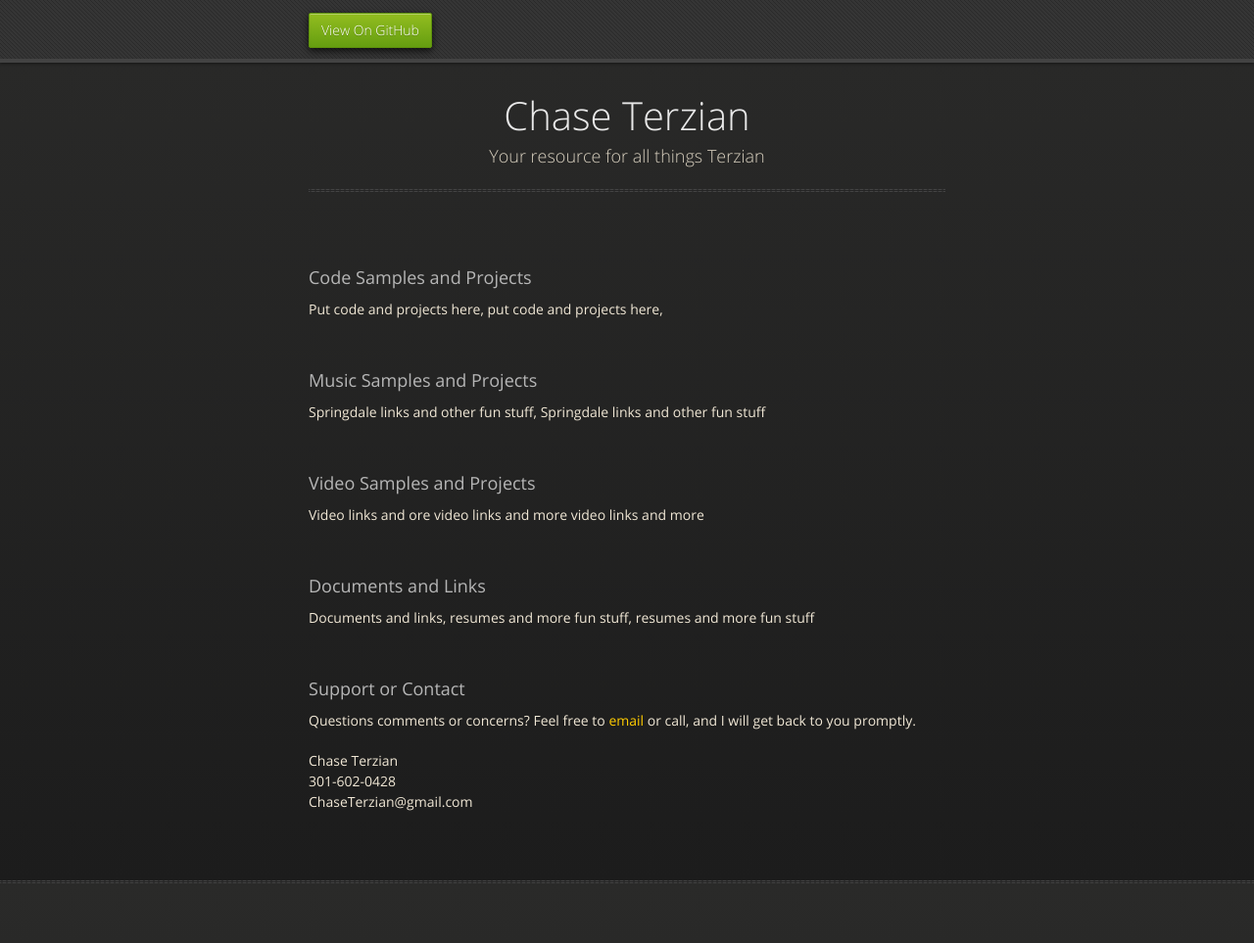
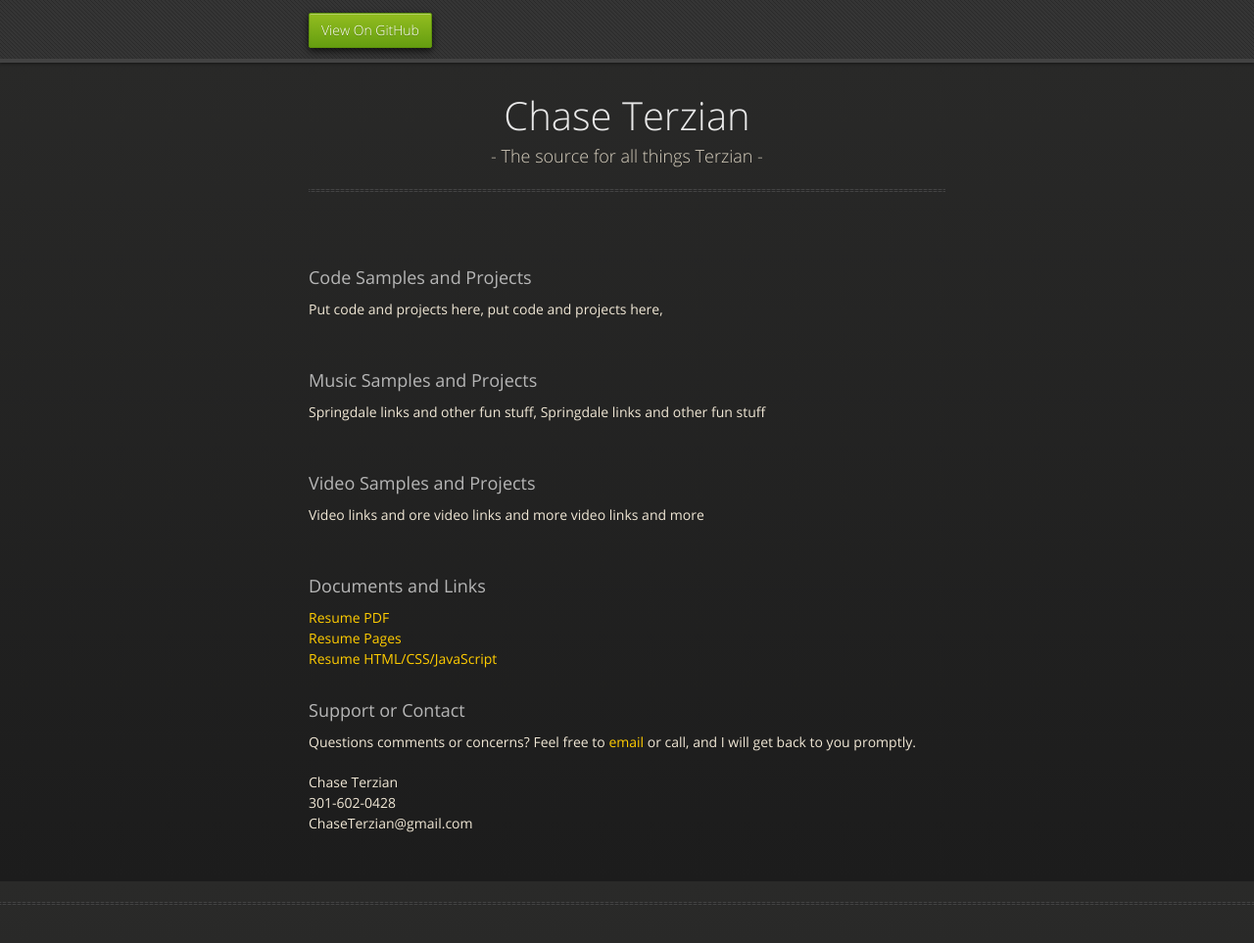
Before and after one commit to chaseterzian/chaseterzian.github.io, a Jekyll site: the page index.html, which Jekyll copies as it is, in a window 1280 px wide and 964 px high. Shown: the whole window at 98% size. Built offline with Jekyll 4.4.1, drawn with Linux system fonts in a browser that asks for light colours; nearby versions of some CDN libraries.

Commit message:
resume links, add Latex

```diff
--- a/index.html
+++ b/index.html
@@ -29,7 +29,7 @@
       <section>
         <div id="title">
           <h1>Chase Terzian</h1>
-          <p>Your resource for all things Terzian</p>
+          <p>- The source for all things Terzian -</p>
           <hr>
 
         </div>
@@ -51,7 +51,9 @@
 
 <h3>
   <a class="anchor" href="#creating-pages-manually" aria-hidden="true"><span class="octicon octicon-link"></span></a>Documents and Links</h3>
-  <p>Documents and links, resumes and more fun stuff, resumes and more fun stuff</p>
+  <div><a href='https://www.dropbox.com/s/y0zeihrbkr97wtz/Resume.pdf?dl=0'>Resume PDF</a></div>
+  <div><a href='https://www.dropbox.com/s/omphifs9wj2msff/resume.pages?dl=0'>Resume Pages</a></div>
+  <div><a href='https://chase-resume.herokuapp.com/'>Resume HTML/CSS/JavaScript</a></div>
   <div class='col-12-space'></div>
 
 <h3>
```
